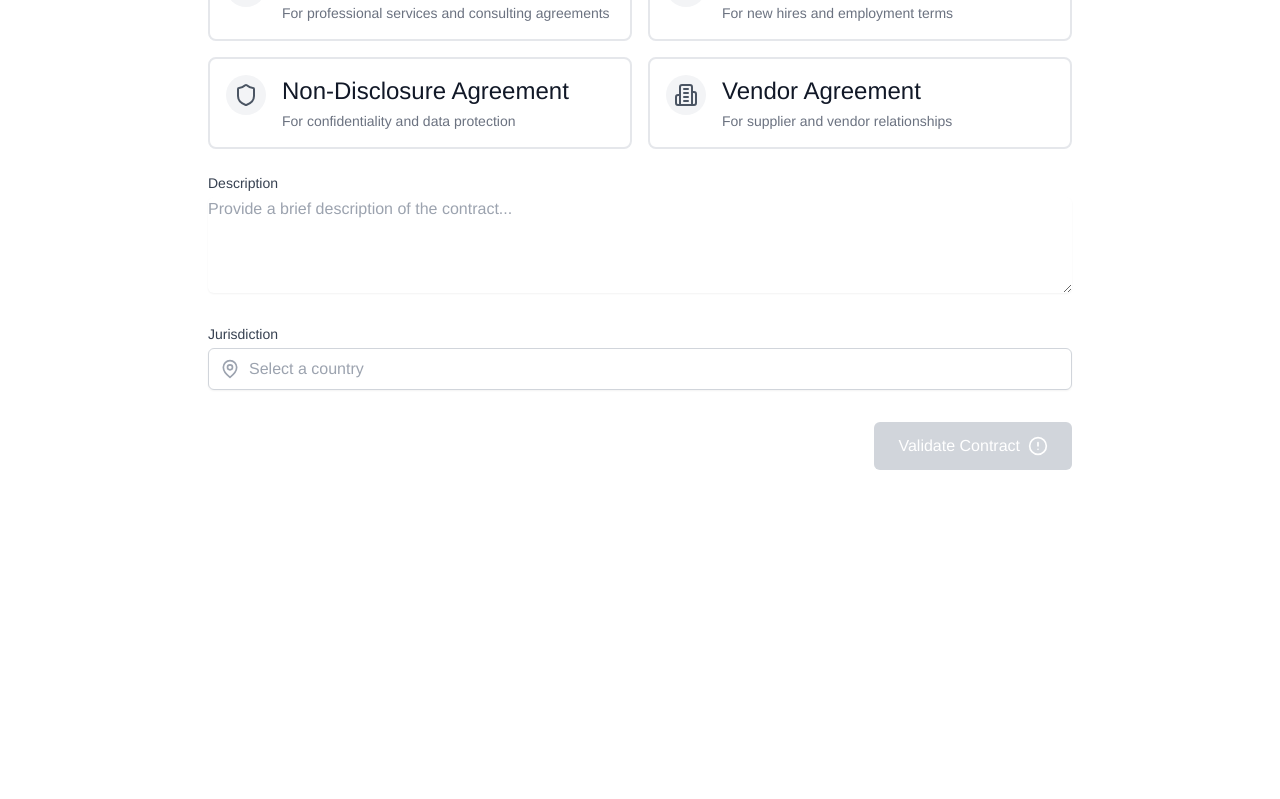
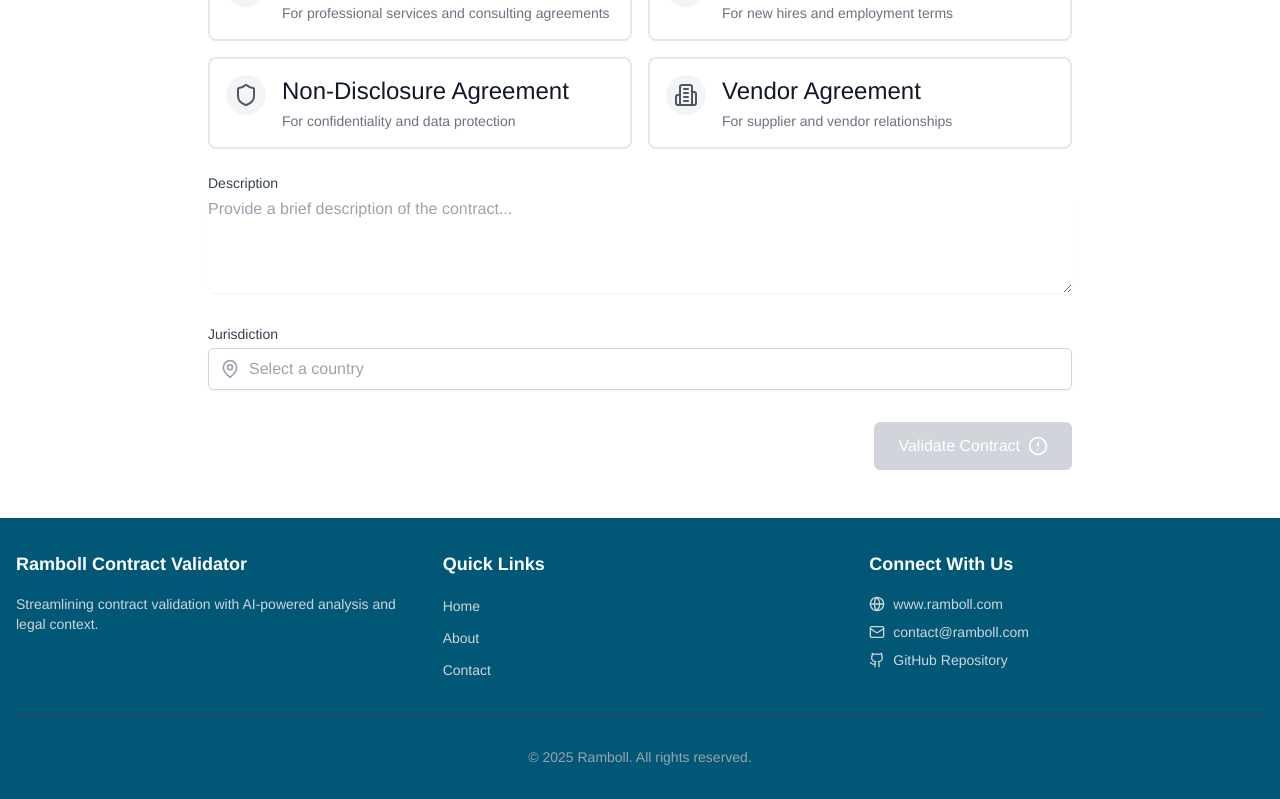
Before and after one commit to alinaqi/rcv-frontend, a React (Vite) app: page /upload in a window 1280 px wide. Shown: the part 551-1350 px from the top of the page. Before the commit the page ends 1069 px from the top, so only its background shows below. Built offline with nearby package versions, Linux system fonts and the light colour scheme.

Commit message:
feat: add footer component and integrate with upload page - Add new Footer component with Ramboll branding - Include company info, quick links, and contact details - Integrate footer with UploadContract page - Ensure responsive layout and proper spacing

```diff
--- /dev/null
+++ b/src/components/Footer.tsx
@@ -0,0 +1,88 @@
+import React from 'react';
+import { Link } from 'react-router-dom';
+import { Github, Mail, Globe } from 'lucide-react';
+
+export const Footer: React.FC = () => {
+  return (
+    <footer className="bg-[#005776] text-white mt-auto">
+      <div className="max-w-7xl mx-auto px-4 py-8">
+        <div className="grid grid-cols-1 md:grid-cols-3 gap-8">
+          {/* Company Info */}
+          <div>
+            <h3 className="text-lg font-semibold mb-4">Ramboll Contract Validator</h3>
+            <p className="text-sm text-gray-300">
+              Streamlining contract validation with AI-powered analysis and legal context.
+            </p>
+          </div>
+
+          {/* Quick Links */}
+          <div>
+            <h3 className="text-lg font-semibold mb-4">Quick Links</h3>
+            <ul className="space-y-2">
+              <li>
+                <Link to="/" className="text-sm text-gray-300 hover:text-white transition-colors">
+                  Home
+                </Link>
+              </li>
+              <li>
+                <Link to="/about" className="text-sm text-gray-300 hover:text-white transition-colors">
+                  About
+                </Link>
+              </li>
+              <li>
+                <a
+                  href="https://www.ramboll.com/contact"
+                  target="_blank"
+                  rel="noopener noreferrer"
+                  className="text-sm text-gray-300 hover:text-white transition-colors"
+                >
+                  Contact
+                </a>
+              </li>
+            </ul>
+          </div>
+
+          {/* Contact Info */}
+          <div>
+            <h3 className="text-lg font-semibold mb-4">Connect With Us</h3>
+            <div className="space-y-2">
+              <a
+                href="https://www.ramboll.com"
+                target="_blank"
+                rel="noopener noreferrer"
+                className="flex items-center text-sm text-gray-300 hover:text-white transition-colors"
+              >
+                <Globe className="w-4 h-4 mr-2" />
+                www.ramboll.com
+              </a>
+              <a
+                href="mailto:contact@ramboll.com"
+                className="flex items-center text-sm text-gray-300 hover:text-white transition-colors"
+              >
+                <Mail className="w-4 h-4 mr-2" />
+                contact@ramboll.com
+              </a>
+              <a
+                href="https://github.com/alinaqi/rcv-frontend"
+                target="_blank"
+                rel="noopener noreferrer"
+                className="flex items-center text-sm text-gray-300 hover:text-white transition-colors"
+              >
+                <Github className="w-4 h-4 mr-2" />
+                GitHub Repository
+              </a>
+            </div>
+          </div>
+        </div>
+
+        <div className="mt-8 pt-8 border-t border-gray-700">
+          <p className="text-center text-sm text-gray-400">
+            © {new Date().getFullYear()} Ramboll. All rights reserved.
+          </p>
+        </div>
+      </div>
+    </footer>
+  );
+};
+
+export default Footer;
--- a/src/pages/UploadContract.tsx
+++ b/src/pages/UploadContract.tsx
@@ -1,9 +1,10 @@
-import React, { useState } from 'react';
+import React, { useState, useEffect } from 'react';
 import { useNavigate } from 'react-router-dom';
 import { Upload, FileText, AlertCircle, FileSignature, Users, Shield, Building2, Loader2 } from 'lucide-react';
 import CountryAutocomplete from '../components/CountryAutocomplete';
 import { ContractAnalysisResponse } from '../types/contract';
 import { getApiUrl, API_ENDPOINTS } from '../config/api';
+import Footer from '../components/Footer';
 
 // DOCX MIME type
 const DOCX_MIME_TYPE = 'application/vnd.openxmlformats-officedocument.wordprocessingml.document';
@@ -19,6 +20,7 @@ function UploadContract() {
     description: '',
     country: ''
   });
+  const [statusMessage, setStatusMessage] = useState('Validate Contract');
 
   const contractTypes = [
     {
@@ -46,6 +48,31 @@ function UploadContract() {
       description: 'For supplier and vendor relationships'
     }
   ];
+
+  useEffect(() => {
+    const messages = [
+      'Initializing AI Services...',
+      'Parsing Contract...',
+      'Identifying Contract Context...',
+      'Finding Relevant Laws...',
+      'Discovering Related Cases...',
+      'Analyzing Contract Details...',
+      'Generating Suggestions...',
+      'Finalizing Analysis...'
+    ];
+
+    if (loading) {
+      let step = 0;
+      const interval = setInterval(() => {
+        setStatusMessage(messages[step]);
+        step = (step + 1) % messages.length;
+      }, 5000); // Update every 5 seconds
+
+      return () => clearInterval(interval);
+    } else {
+      setStatusMessage('Validate Contract');
+    }
+  }, [loading]);
 
   const handleDragOver = (e: React.DragEvent) => {
     e.preventDefault();
@@ -160,6 +187,8 @@ function UploadContract() {
   };
 
   return (
+    <div className="min-h-screen flex flex-col">
+      <div className="flex-grow">
         <div className="max-w-4xl mx-auto px-4 py-12">
           <h1 className="text-3xl font-bold text-[#005776] mb-8">Upload Contract for Validation</h1>
 
@@ -281,7 +310,7 @@ function UploadContract() {
                 {loading ? (
                   <>
                     <Loader2 className="w-5 h-5 animate-spin" />
-                <span>Analyzing Contract...</span>
+                    <span>{statusMessage}</span>
                   </>
                 ) : (
                   <>
@@ -293,6 +322,9 @@ function UploadContract() {
             </div>
           </form>
         </div>
+      </div>
+      <Footer />
+    </div>
   );
 }
 
```
Lines whose indentation alone changed are shown as unchanged.
